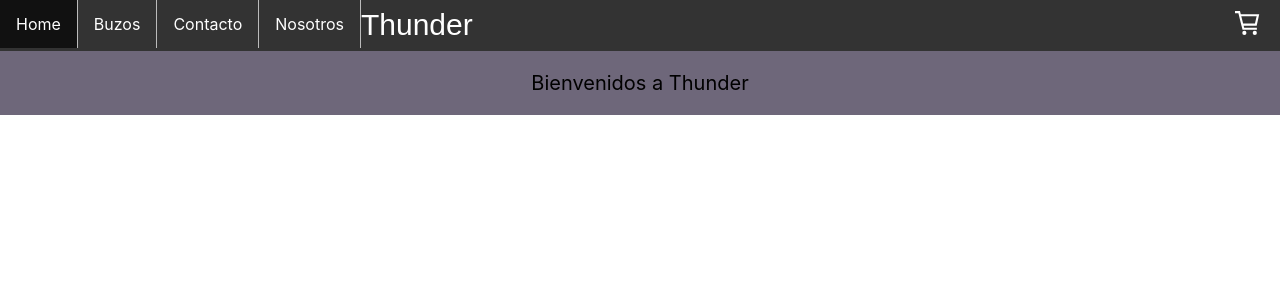
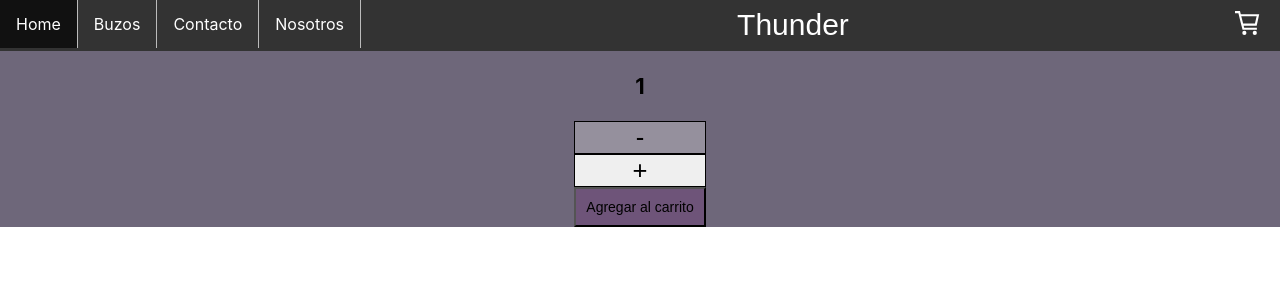
Before and after one commit to agustina-ortiz/Thunder, a React (Create React App) app: page / in a window 1280 px wide. Shown: the top 300 px of the page. Built offline with nearby package versions, Linux system fonts and the light colour scheme.

Commit message:
ItemCount

```diff
--- a/src/components/CartWidget/style.css
+++ b/src/components/CartWidget/style.css
@@ -2,8 +2,6 @@
     font-size: 25px;
     padding: 10px;
     margin-right: 10px;
-    float: right;
-    stroke: white;
 }
 
 path {
--- /dev/null
+++ b/src/components/ItemCount/index.jsx
@@ -0,0 +1,34 @@
+import React, { useState } from 'react'
+import './style.css'
+
+const ItemCount = ({handleAdd, initialStock}) => {
+
+    const initial = 1;
+
+    const stock = 12;
+
+    const [counter, setCounter] = useState(initial);
+
+    const addProduct = (num) => {
+        setCounter(counter + num);
+    }
+
+  return (
+    <div className='countContainer'>
+        <p>{counter}</p>
+        <button className='boton'
+         onClick={() => addProduct(-1)}
+         disabled={counter === initial ? true : null}>
+            -
+        </button>
+        <button className='boton'
+         onClick={() => addProduct(+1)}
+         disabled={counter === stock ? true : null}>
+            +
+        </button>
+        <button className='botonAgregar' onClick={handleAdd}>Agregar al carrito</button>
+    </div>
+  )
+}
+
+export default ItemCount
--- /dev/null
+++ b/src/components/ItemCount/style.css
@@ -0,0 +1,34 @@
+p {
+    font-size: 22px;
+    font-weight: bold;
+}
+
+.countContainer {
+    display: flex;
+    flex-direction: column;
+    justify-content: center;
+    align-items: center;
+  }
+
+.boton {
+  color: black;
+  width: 100%;
+  height: 100%;
+  border: 1px solid black;
+  font-size: 1.6rem;
+  transition: all 250ms ease-out;
+}
+
+.boton:hover {
+    border: black;
+    color: black;
+    background-color: rgb(138, 125, 139);
+}
+
+.botonAgregar {
+  font-size: 14px;
+  text-align: center;
+  height: 100%;
+  padding: 10px;
+  background-color: rgb(110, 84, 121);
+}
--- a/src/components/NavBar/index.jsx
+++ b/src/components/NavBar/index.jsx
@@ -4,14 +4,16 @@ import './style.css';
 
 const NavBar = () => {
     return(
+        <nav>
             <ul>
                <li><a className="active" href="#home">Home</a></li>
                <li><a href="#news">Buzos</a></li>
                <li><a href="#contact">Contacto</a></li>
                <li><a href="#about">Nosotros</a></li>
+            </ul>
+            <div className='brand'>Thunder</div>
             <CartWidget/>
-           <div className='brand'>Thunder</div>
-        </ul>
+        </nav>
         )
 }
 
--- a/src/components/NavBar/style.css
+++ b/src/components/NavBar/style.css
@@ -24,9 +24,15 @@ li a:hover {
 }
 
 .brand {
-    align-items: center;
     color: white;
     font-size: 30px;
     font-family: Arial, Helvetica, sans-serif;
     padding: 8px;
 }
+
+nav {
+    display: flex;
+    flex-flow: row nowrap;
+    background-color: #333;
+    justify-content: space-between;
+}
--- a/src/containers/ItemListContainer/index.jsx
+++ b/src/containers/ItemListContainer/index.jsx
@@ -1,10 +1,18 @@
 import React from 'react'
+import ItemCount from '../../components/ItemCount'
 import './style.css'
 
 const ItemListContainer = ({greeting}) => {
+
+  const handleAdd = () => {
+    console.log("Se agregó al carrito")
+  }
+
   return (
     <div className='greeting'>
-        <p>{greeting}</p>
+        {/* <p>{greeting}</p> */}
+        <br></br>
+        <ItemCount handleAdd={handleAdd}/>
     </div>
   )
 }
```
Lines whose indentation alone changed are shown as unchanged.
